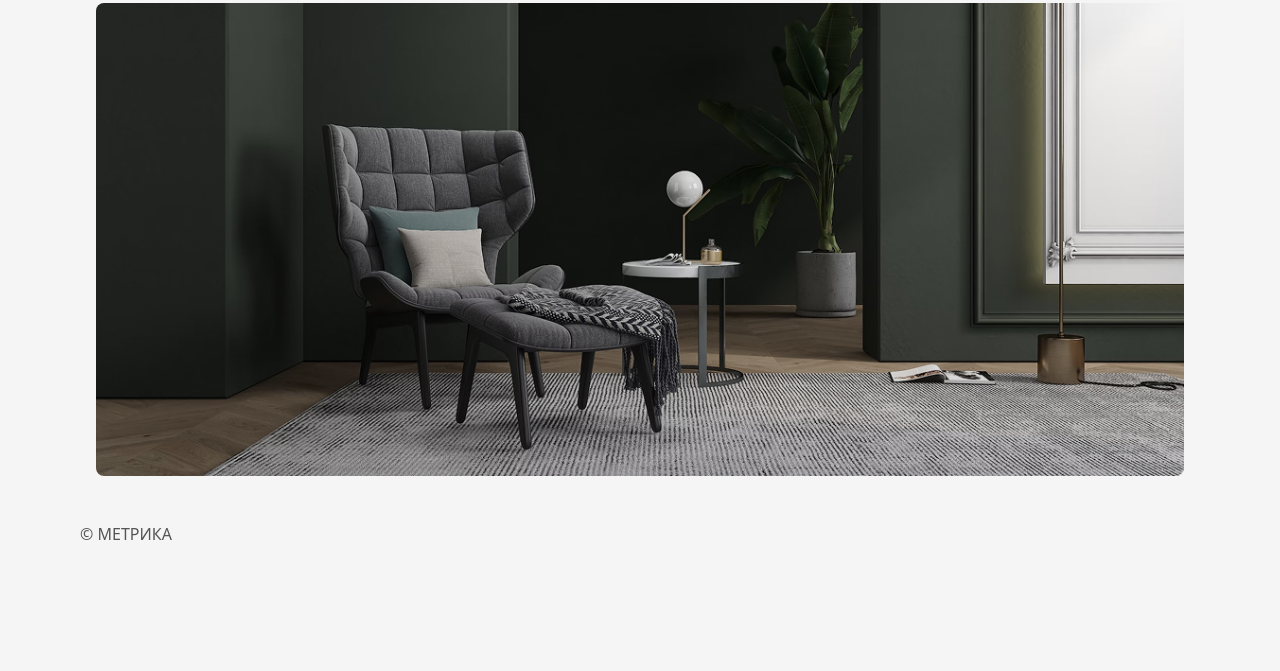
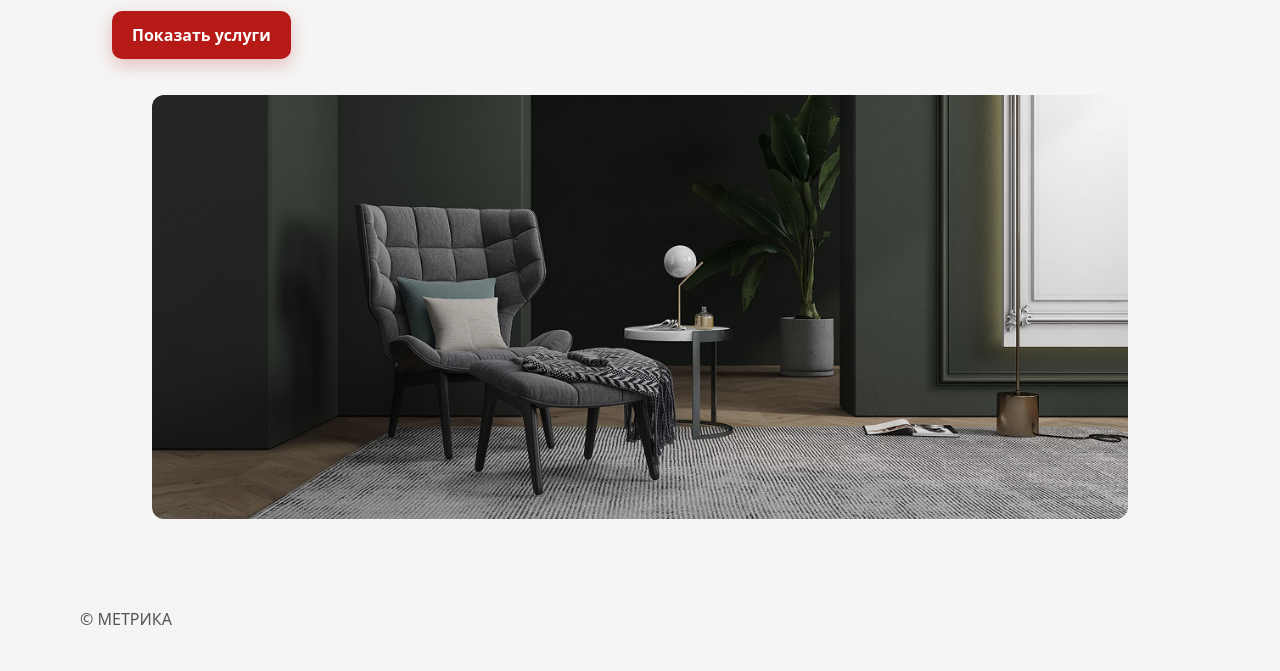
Before and after one commit to Andrey-Gal/metrika-landing, a plain HTML site: page index.html in a window 1280 px wide. Shown: the part 208-879 px from the top of the page. Before the commit the page ends 800 px from the top, so only its background shows below. Drawn offline with Linux system fonts and the light colour scheme.

Commit message:
feat: оформил герой, кнопку и базовую типографику

```diff
--- a/index.html
+++ b/index.html
@@ -12,16 +12,21 @@
   </header>
 
   <main class="container">
-    <section class="hero">
+    <section class="hero container">
   <h1>Современные и стильные интерьеры<br>для комфортной жизни</h1>
+
+  <a class="btn" href="#">Показать услуги</a>
+
+  <figure class="hero__media">
     <img
       src="assets/img/hero.png"
       alt="Интерьер студии"
       width="1200" height="600"
       loading="lazy" decoding="async"
     />
+  </figure>
+</section>
 
-    </section>
   </main>
 
   <footer class="site-footer container">© МЕТРИКА</footer>
--- a/style.css
+++ b/style.css
@@ -1,20 +1,45 @@
 :root{
-  --bg:#f5f5f5; --text:#111; --accent:#b61a17;
+  --bg:#f5f5f5;
+  --text:#111;
+  --muted:#555;
+  --accent:#b61a17;   /* фирменный красный */
   --container:1120px;
+  --radius:12px;
 }
+
 *{box-sizing:border-box}
+html,body{height:100%}
 body{
   margin:0;
-  font:16px/1.5 system-ui,-apple-system,Segoe UI,Roboto,Arial,sans-serif;
-  color:var(--text); background:var(--bg)
+  font:16px/1.5 system-ui,-apple-system,"Segoe UI",Roboto,Arial,sans-serif;
+  color:var(--text);
+  background:var(--bg);
 }
+
 .container{max-width:var(--container); margin:0 auto; padding:0 16px}
+
+/* Шапка */
 .site-header{padding:20px 0}
 .logo{font-weight:700; letter-spacing:.08em}
+
+/* Типографика */
 h1{font-size:clamp(28px,3.5vw,60px); line-height:1.1; margin:24px 0}
-.hero img{width:100%; height:auto; border-radius:8px}
+
+/* Кнопка */
 .btn{
-  display:inline-block; background:var(--accent); color:#fff; text-decoration:none;
-  padding:12px 18px; border-radius:6px; font-weight:600; margin-top:16px
+  display:inline-block;
+  background:var(--accent); color:#fff; text-decoration:none;
+  padding:12px 20px; border-radius:10px; font-weight:600;
+  box-shadow:0 6px 18px rgba(182,26,23,.25);
+  transition:transform .12s ease, filter .15s ease;
+  margin:8px 0 20px;
 }
-.site-footer{padding:40px 0; color:#555}
+.btn:hover{filter:brightness(1.05)}
+.btn:active{transform:translateY(1px) scale(.99)}
+
+/* Герой */
+.hero{padding-bottom:32px}
+.hero__media img{display:block; width:100%; height:auto; border-radius:12px}
+
+/* Подвал */
+.site-footer{padding:40px 0; color:var(--muted)}
```
Lines whose indentation alone changed are shown as unchanged.
